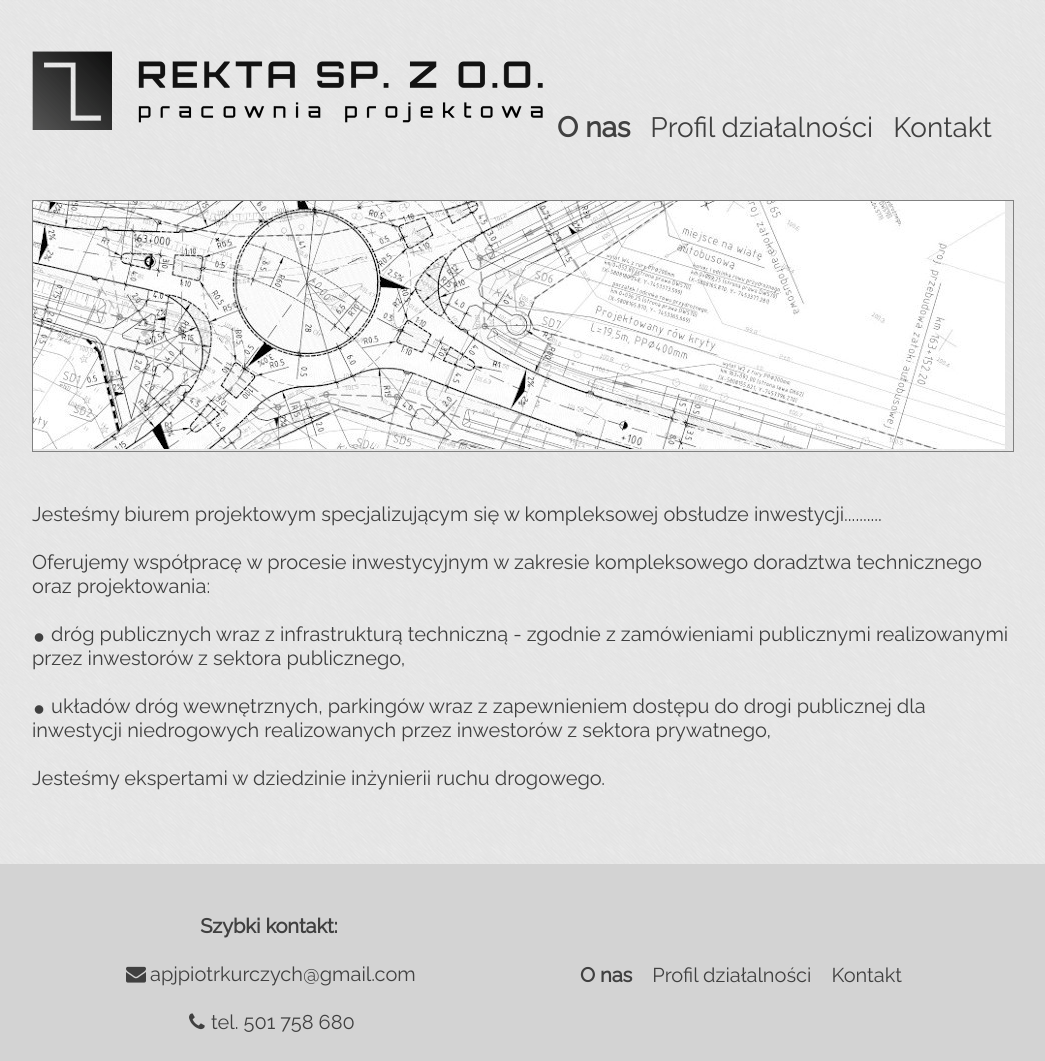
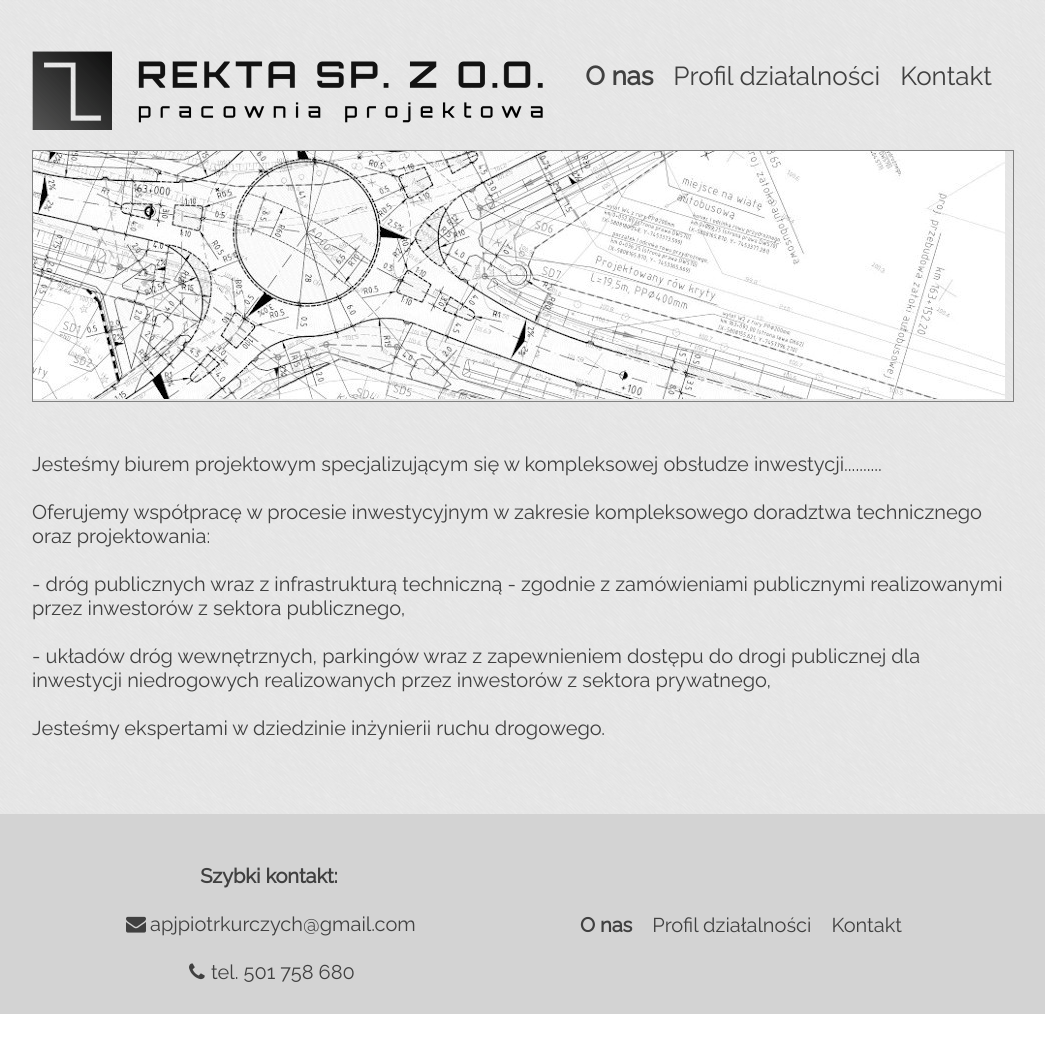
Before and after one commit to sudol123/apj, a plain HTML site: page index.html in a window 1280 px wide. Shown: the whole page, without its empty margins (118-1163 px from the left). After the commit the page ends 1014 px from the top, so only its background shows below. Drawn offline with Linux system fonts and the light colour scheme.

Commit message:
koniec 05.01

```diff
--- a/index.html
+++ b/index.html
@@ -4,7 +4,7 @@
 	<meta charset="utf-8" />
 	<link rel="stylesheet" href="style.css"/>
 	<link rel="stylesheet" href="css/fontello.css"/>
-	<link href="https://fonts.googleapis.com/css?family=Raleway:Light300&subset=latin" rel="stylesheet" type="text/css">
+	<link href="https://fonts.googleapis.com/css?family=Raleway:Regular400&subset=latin" rel="stylesheet" type="text/css">
 	<title>APJ</title>
 </head>
 
@@ -20,8 +20,6 @@
 					<div id="logo">
 					<div style="float:left;"> <img src="img/rekta6.png"></div>
 					<div style="float:left;"> <img src="img/rekta7.png"></div>
-					</div>
-					<div style="float:left; width:25%; height:50px;">
 					</div>
 					<div id="nav">
 						<u1>
@@ -41,8 +39,8 @@
 			<div class="main">
 			Jesteśmy biurem projektowym specjalizującym się w kompleksowej obsłudze inwestycji..........</br></br>
 			Oferujemy współpracę w procesie inwestycyjnym w zakresie kompleksowego doradztwa technicznego oraz projektowania:</br></br>
-			<i class="icon-circle"></i> dróg publicznych wraz z infrastrukturą techniczną - zgodnie z zamówieniami publicznymi realizowanymi przez inwestorów z sektora publicznego,</br></br>
-			<i class="icon-circle"></i> układów dróg wewnętrznych, parkingów wraz z zapewnieniem dostępu do drogi publicznej dla inwestycji niedrogowych realizowanych przez inwestorów z sektora prywatnego,</br></br>
+			- dróg publicznych wraz z infrastrukturą techniczną - zgodnie z zamówieniami publicznymi realizowanymi przez inwestorów z sektora publicznego,</br></br>
+			- układów dróg wewnętrznych, parkingów wraz z zapewnieniem dostępu do drogi publicznej dla inwestycji niedrogowych realizowanych przez inwestorów z sektora prywatnego,</br></br>
 			Jesteśmy ekspertami w dziedzinie inżynierii ruchu drogowego. </br></br>
 			<div class="empty">
 			</div>
--- a/style.css
+++ b/style.css
@@ -36,15 +36,14 @@ body
 	width:100%;
 }
 #logo{
-
 	height:50px;
 	float:left;
 }
 #nav{
+
+	font-size:26px;
+	height:50px;
 	float:right;
-	font-size:28px;
-	height:50px;
-
 }
 u1{
 	padding: 0;
```
Also changed, not shown: pd.html (+2 -2 lines).
